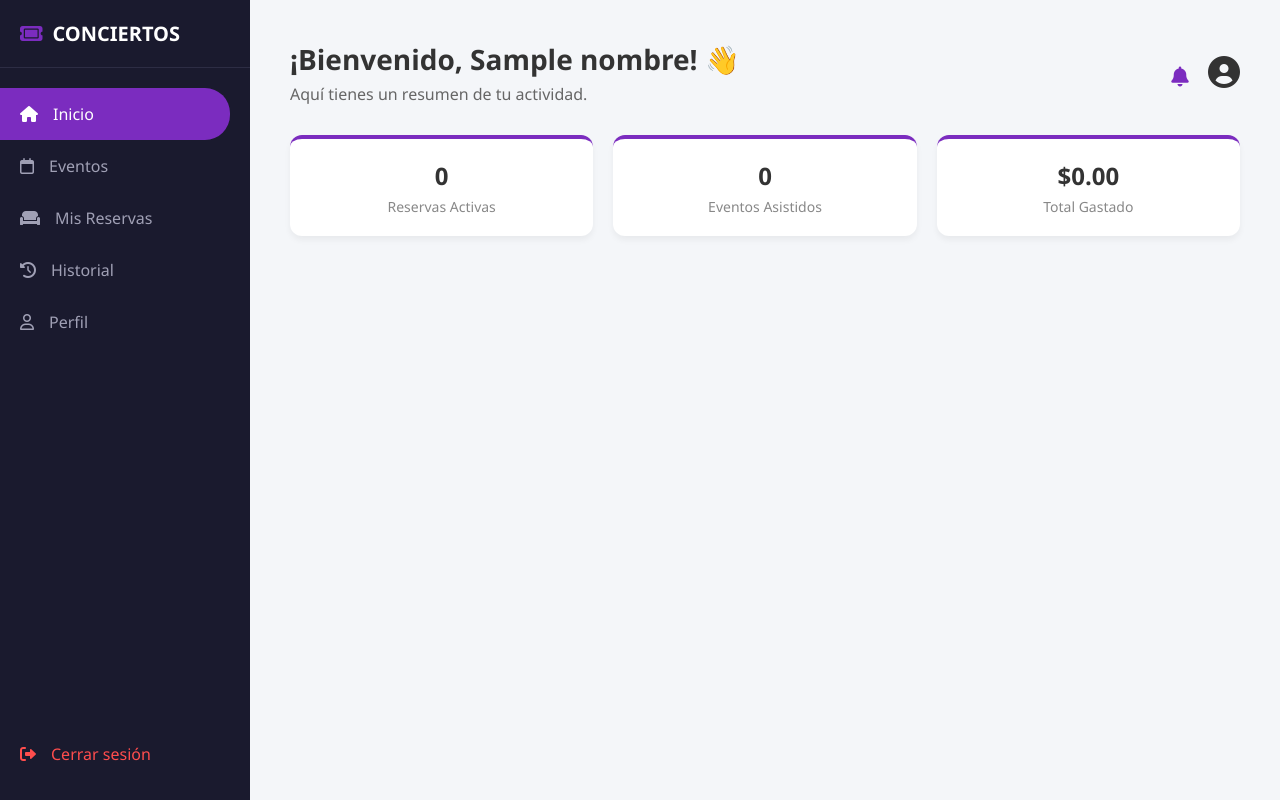
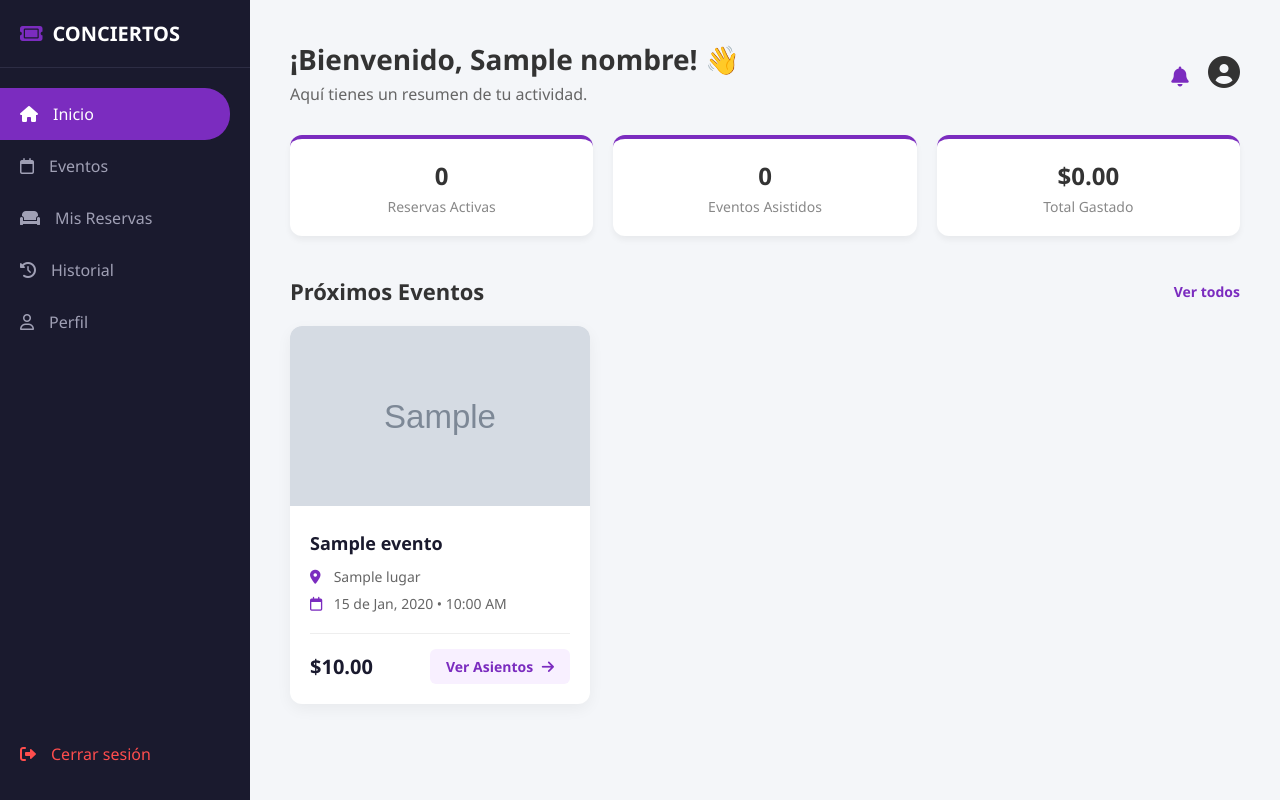
Before and after one commit to fsoliss-lpx/Sistema-de-reserva-de-entradas, a Flask app: template app/templates/usuario/dashboard.html in a window 1280 px wide. Run offline with Flask 3, Linux system fonts and the light colour scheme; the template is opened without the code that fills it: most values are stand-ins (such as "Sample title", 1, 10 or a date in 2020); grey boxes marked "Sample" are stand-in pictures.

Commit message:
Modificacion dashboard usuario, templates para eventos

```diff
--- a/app/templates/usuario/dashboard.html
+++ b/app/templates/usuario/dashboard.html
@@ -80,7 +80,47 @@
             </div>
         </section>
 
-        <!-- Aquí irán los próximos eventos del Sprint 3 -->
+        <!-- Sección de Próximos Eventos (Sprint 3) -->
+        <div style="display: flex; justify-content: space-between; align-items: center; margin-top: 40px; margin-bottom: 20px;">
+            <h2 style="color: #333; font-size: 22px;">Próximos Eventos</h2>
+            <a href="#" style="color: #7b2cbf; text-decoration: none; font-weight: bold; font-size: 14px;">Ver todos</a>
+        </div>
+
+        <div class="eventos-grid" style="display: grid; grid-template-columns: repeat(auto-fill, minmax(300px, 1fr)); gap: 25px;">
+            <!-- Bucle Jinja2 para recorrer los eventos -->
+            {% for evento in eventos %}
+            <div class="evento-card" style="background: white; border-radius: 12px; overflow: hidden; box-shadow: 0 5px 15px rgba(0,0,0,0.05); transition: transform 0.3s;">
+                <!-- Si no hay imagen, usamos una por defecto -->
+                <img src="{{ evento.imagen_url or 'https://images.unsplash.com/photo-1540039155732-68746868d22c?q=80&w=800' }}" alt="Concierto" style="width: 100%; height: 180px; object-fit: cover;">
+
+                <div style="padding: 20px;">
+                    <h3 style="color: #1a1a2e; font-size: 18px; margin-bottom: 12px; font-weight: 700;">{{ evento.nombre_evento }}</h3>
+
+                    <p style="color: #666; font-size: 14px; margin-bottom: 8px;">
+                        <i class="fa-solid fa-location-dot" style="color: #7b2cbf; width: 20px;"></i> {{ evento.lugar }}
+                    </p>
+
+                    <p style="color: #666; font-size: 14px; margin-bottom: 20px;">
+                        <i class="fa-regular fa-calendar" style="color: #7b2cbf; width: 20px;"></i> {{ evento.fecha_hora.strftime('%d de %b, %Y • %I:%M %p') }}
+                    </p>
+
+                    <div style="display: flex; justify-content: space-between; align-items: center; border-top: 1px solid #eee; padding-top: 15px;">
+                        <span style="font-weight: 800; font-size: 20px; color: #1a1a2e;">${{ "%.2f"|format(evento.precio_base) }}</span>
+
+                        <!-- El botón que nos llevará al Mapa de Asientos (Sprint 4) -->
+                        <a href="/dashboard/evento/{{ evento.id_evento }}/asientos" style="background-color: #f8f0ff; color: #7b2cbf; padding: 8px 16px; border-radius: 6px; text-decoration: none; font-size: 14px; font-weight: bold; transition: background 0.3s;">
+                            Ver Asientos <i class="fa-solid fa-arrow-right" style="margin-left: 5px;"></i>
+                        </a>
+                    </div>
+                </div>
+            </div>
+            {% else %}
+            <div style="grid-column: 1 / -1; text-align: center; padding: 40px; background: white; border-radius: 12px; color: #888;">
+                <i class="fa-solid fa-calendar-xmark" style="font-size: 40px; color: #ddd; margin-bottom: 15px;"></i>
+                <p>No hay eventos disponibles por el momento.</p>
+            </div>
+            {% endfor %}
+        </div>
     </main>
 
 </body>
```
Also changed, not shown: app/models/evento_model.py (added, +18 -0 lines), app/views/user_dashboard.py (+7 -6 lines).
